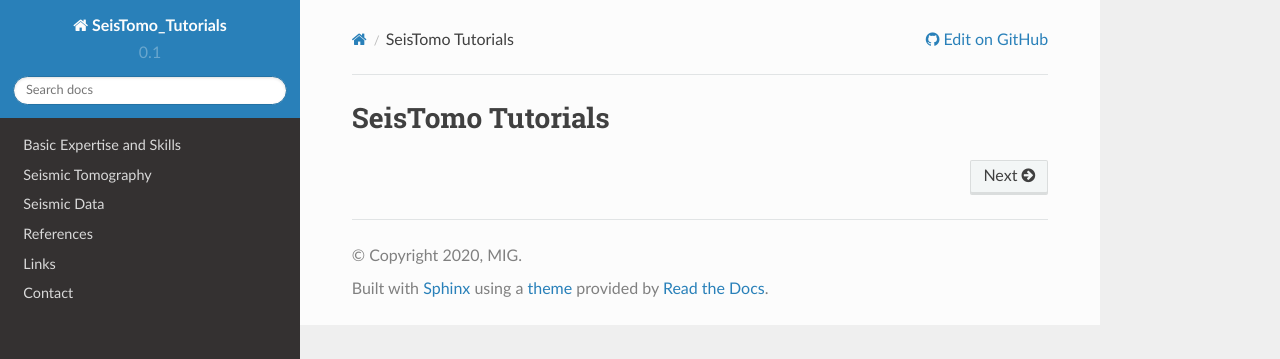
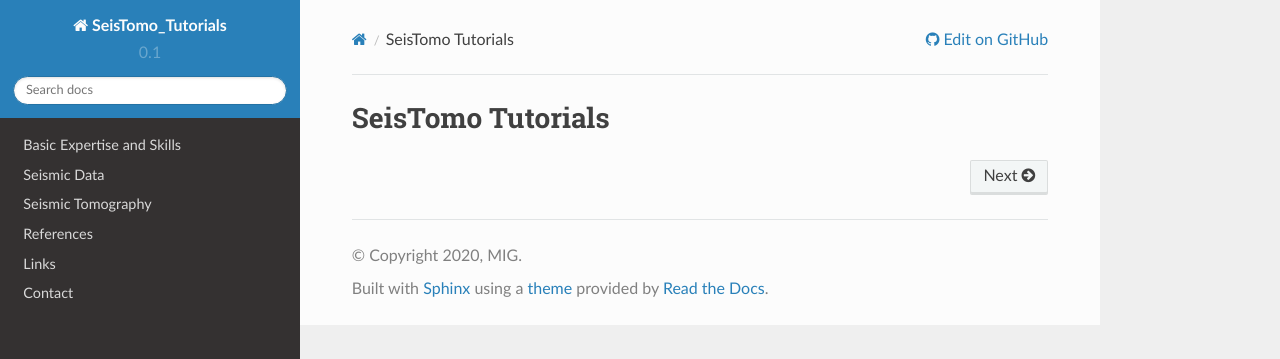
Before and after one commit to MIGG-NTU/SeisTomo_Tutorials, a Sphinx documentation site: the page built from source/index.rst, in a window 1280 px wide. Shown: the top 359 px of the page. Built offline with Sphinx 7.4.7 and the Read the Docs theme 2.0.0, drawn with Linux system fonts in a browser that asks for light colours.

```diff
--- a/source/index.rst
+++ b/source/index.rst
@@ -7,8 +7,8 @@ SeisTomo Tutorials
    :hidden:
 
    basic-expertise-skills/index
+   seismic-data/index
    seismic-BWT-tomo/index
-   seismic-data/index
    references/index
    links/index
    contact/index
```
